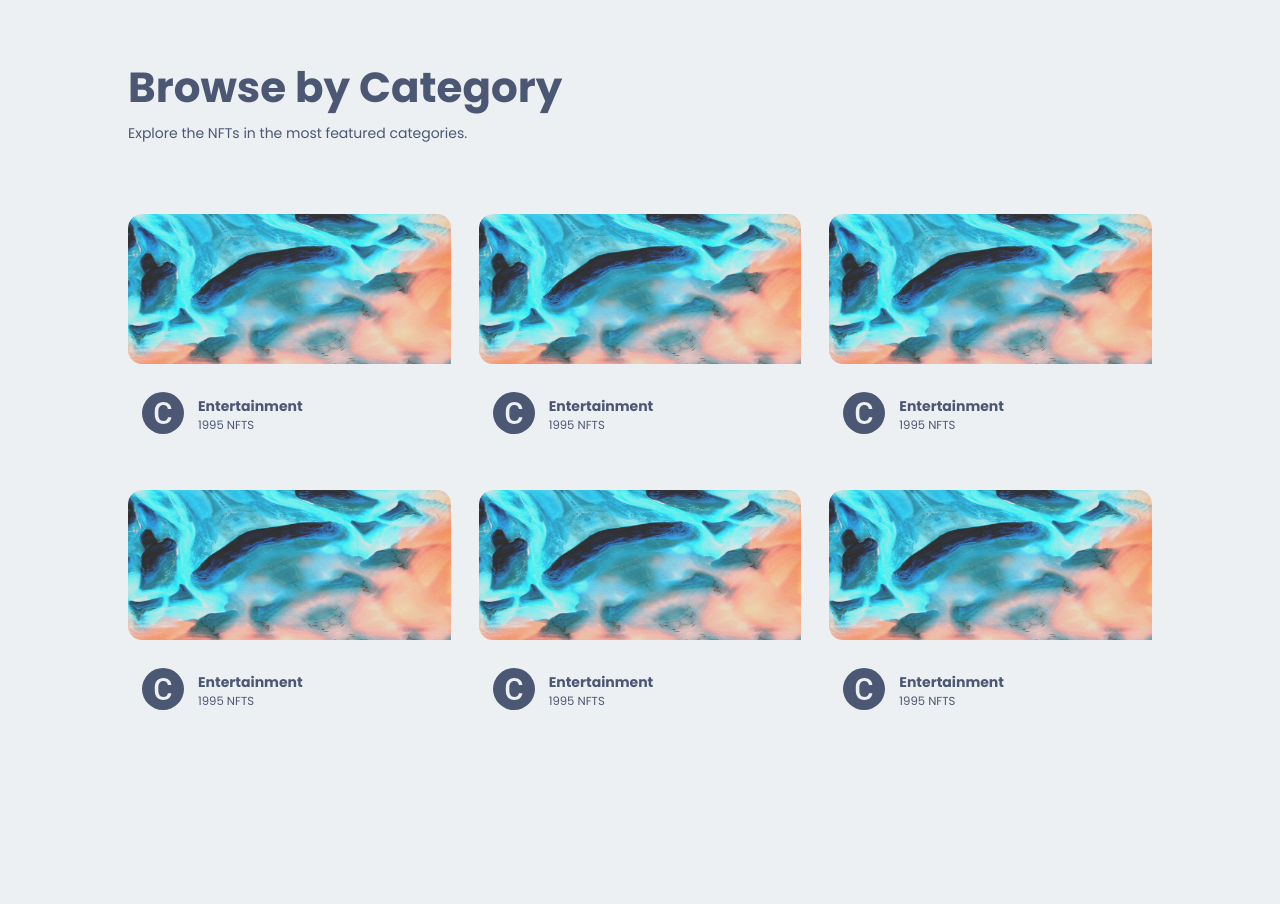
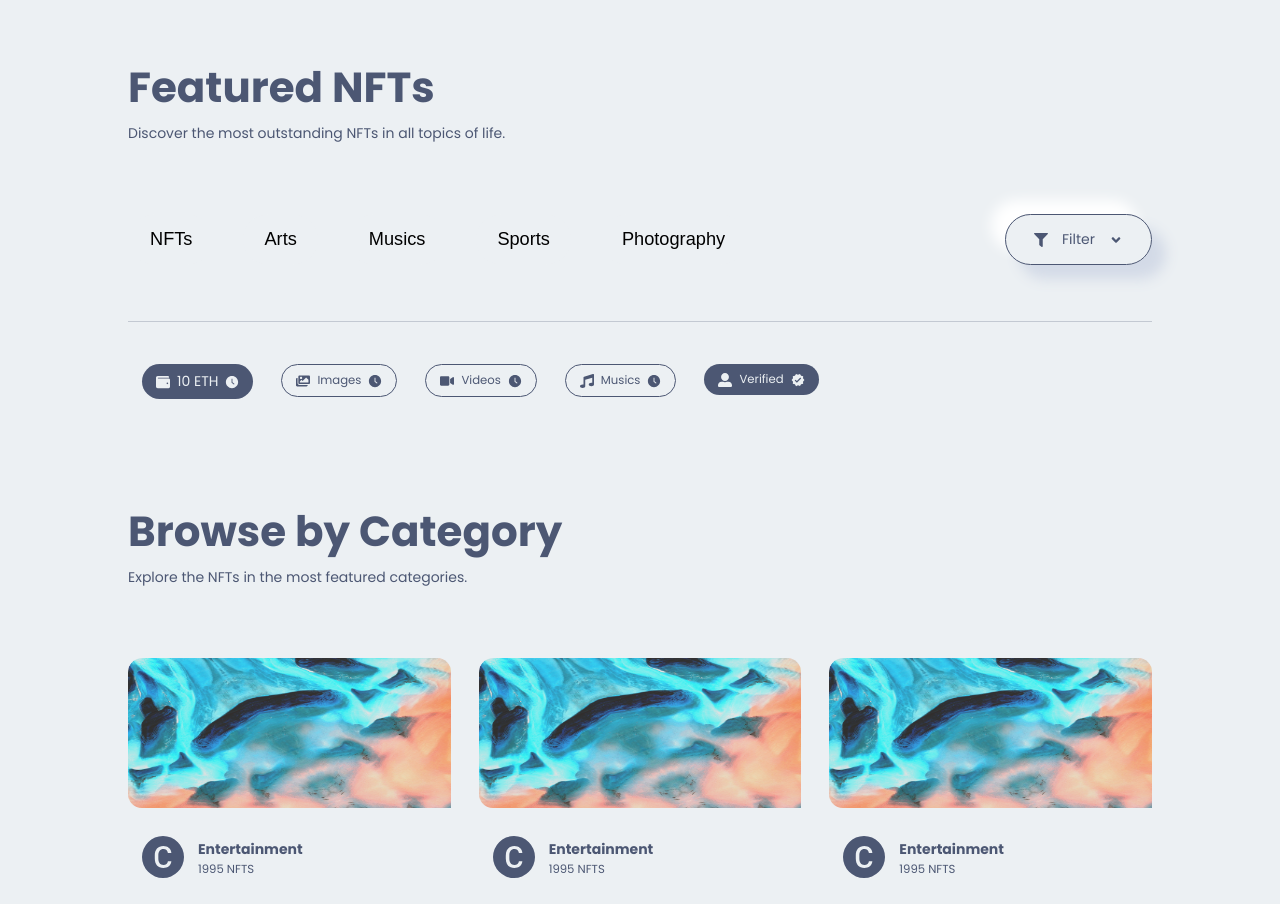
Before and after one commit to Chintanvck/nft-marketplace, a Next.js app: page / in a window 1280 px wide. Shown: the part 2340-3244 px from the top of the page. Built offline with nearby package versions, Linux system fonts and the light colour scheme.

Commit message:
12. Filter structure + CSS ✅

```diff
--- /dev/null
+++ b/src/component/Filter/Filter.jsx
@@ -0,0 +1,115 @@
+import React from 'react'
+import Style from "./Filter.module.css"
+
+import { FaFilter, FaAngleDown, FaAngleUp, FaWallet, FaMusic, FaVideo, FaImages, FaUserAlt } from 'react-icons/fa'
+import { AiFillClockCircle } from 'react-icons/ai'
+import { MdVerified } from 'react-icons/md'
+import { TiTick } from 'react-icons/ti'
+import { useState } from 'react'
+
+const Filter = () => {
+    const [filter, setFilter] = useState(true);
+    const [image, setImage] = useState(true);
+    const [video, setVideo] = useState(true);
+    const [music, setMusic] = useState(true);
+
+    const openFilter = () => {
+        if(!filter){
+            setFilter(true)
+        }
+        else {
+            setFilter(false)
+        }
+    }
+
+    const openImage = () => {
+        if(!image){
+            setImage(true)
+        }
+        else {
+            setImage(false)
+        }
+    }
+
+    const openMusic = () => {
+        if(!music){
+            setMusic(true)
+        }
+        else {
+            setMusic(false)
+        }
+    }
+
+    const openVideo = () => {
+        if(!video){
+            setVideo(true)
+        }
+        else {
+            setVideo(false)
+        }
+    }
+
+  return (
+    <div className={Style.filter}>
+        <div className={Style.filter_box}>
+            <div className={Style.filter_box_left}>
+                <button onClick={()=>{}}>NFTs</button>
+                <button onClick={()=>{}}>Arts</button>
+                <button onClick={()=>{}}>Musics</button>
+                <button onClick={()=>{}}>Sports</button>
+                <button onClick={()=>{}}>Photography</button>
+            </div>
+
+            <div className={Style.filter_box_right}>
+                <div className={Style.filter_box_right_box} onClick={()=> openFilter()}>
+                    <FaFilter />
+                    <span>Filter</span> {filter ? <FaAngleDown /> : <FaAngleUp/>}
+                </div>
+            </div>
+        </div>
+
+        {
+            filter && (
+                <div className={Style.filter_box_items}>
+                    <div className={Style.filter_box_items_box}>
+                        <div className={Style.filter_box_items_box_item}>
+                            <FaWallet/><span>10 ETH</span>
+                            <AiFillClockCircle />
+                        </div>
+                    </div>
+
+                    <div className={Style.filter_box_items_box}>
+                        <div className={Style.filter_box_items_box_item_trans} onClick={()=> openImage()}>
+                            <FaImages /><small>Images</small>
+                            {image ? <AiFillClockCircle/> : <TiTick/>}
+                        </div>
+                    </div>
+
+                    <div className={Style.filter_box_items_box}>
+                        <div className={Style.filter_box_items_box_item_trans} onClick={()=> openVideo()}>
+                            <FaVideo /><small>Videos</small>
+                            {video ? <AiFillClockCircle/> : <TiTick/>}
+                        </div>
+                    </div>
+
+                    <div className={Style.filter_box_items_box}>
+                        <div className={Style.filter_box_items_box_item_trans} onClick={()=> openMusic()}>
+                            <FaMusic /><small>Musics</small>
+                            {music ? <AiFillClockCircle/> : <TiTick/>}
+                        </div>
+                    </div>
+
+                    <div className={Style.filter_box_items_box}>
+                        <div className={Style.filter_box_items_box_item}>
+                            <FaUserAlt /><small>Verified</small>
+                            <MdVerified />
+                        </div>
+                    </div>
+                </div>
+            )
+        }
+    </div>
+  )
+}
+
+export default Filter
--- /dev/null
+++ b/src/component/Filter/Filter.module.css
@@ -0,0 +1,202 @@
+.filter{
+    padding: 4rem 0;
+    width: 100%;
+}
+
+.filter_box{
+    width: 80%;
+    margin: 0 auto;
+
+    display: flex;
+    align-items: center;
+    justify-content: space-between;
+    padding-bottom: 4rem ;
+}
+
+.filter_box_left{
+    display: flex;
+    gap: 2rem;
+}
+
+.filter_box_left button{
+    border: none;
+    outline: none;
+    padding: 1rem 1.5rem;
+    border-radius: 2rem;
+    border:  1px solid var(--main-bg-color);
+    transition: all .3s ease-in;
+    font-size: 1.3rem;
+    cursor: pointer;
+    background-color: var(--main-bg-color);
+}
+.filter_box_left button:hover{
+    border:  1px solid var(--icons-color);
+    color: var(--icons-color);
+    box-shadow: var(--box-shadow);
+}
+
+.filter_box_right_box{
+    border:  1px solid var(--icons-color);
+    padding: 1rem 2rem;
+    border-radius: 2rem;
+    color: var(--icons-color);
+    box-shadow: var(--box-shadow);
+    cursor: pointer;
+    display: flex;
+    align-items: center;
+    gap: 1rem;
+}
+
+.filter_box_items{
+    width: 80%;
+    margin:  0 auto;
+    display: flex;
+    padding: 2rem 0;
+    border-top: 1px solid var(--icons-light-color);
+}
+
+.filter_box_items_box{
+    padding: 1rem;
+}
+
+.filter_box_items_box_item{
+    background-color: var(--icons-color);
+    padding: .5rem 1rem;
+    border-radius: 2rem;
+    color: var(--main-bg-color);
+    cursor: pointer;
+
+    display: flex;
+    align-items: center;
+    gap: .5rem;
+}
+
+.filter_box_items_box_item_trans{
+    border: 1px solid var(--icons-color);
+    color: var(--icons-color);
+    padding: .5rem 1rem;
+    border-radius: 2rem;
+    cursor: pointer;
+
+    display: flex;
+    align-items: center;
+    gap: .5rem;
+}
+
+@media screen and (min-device-width: 320px) and (max-device-width: 375px) {
+    .filter_box{
+        width: 90%;
+        display: grid;
+        gap: 4rem;
+    }
+    .filter_box_left{
+        display: grid;
+        grid-template-columns: repeat(3, 1fr);
+        gap: .5rem;
+    }
+
+    .filter_box_left button{
+        padding: .2rem;
+    }
+
+    .filter_box_items{
+        width: 90%;
+        display: grid;
+        grid-template-columns: repeat(2, 1fr);
+    }
+
+    .filter_box_right_box{
+        display: flex;
+        align-items: center;
+        justify-content: center;
+        gap: 4rem;
+        padding-inline: 2rem ;
+    }
+
+    .filter_box_items_box_item{
+        justify-content: space-between;
+    }
+
+    .filter_box_items_box_item_trans{
+        justify-content: space-between;
+    }
+
+}
+
+@media screen and (min-device-width: 377px) and (max-device-width: 425px) {
+    .filter_box{
+        display: grid;
+        gap: 4rem;
+        width: 90%;
+    }
+    .filter_box_left{
+        display: grid;
+        grid-template-columns: repeat(3, 1fr);
+    }
+
+    .filter_box_left button{
+        padding: 1rem;
+    }
+
+    .filter_box_items{
+        display: grid;
+        width: 90%;
+        grid-template-columns: repeat(2, 1fr);
+    }
+
+    .filter_box_right_box{
+        display: flex;
+        align-items: center;
+        justify-content: center;
+        gap: 4rem;
+        padding-inline: 2rem ;
+    }
+
+    .filter_box_items_box_item{
+        justify-content: space-between;
+    }
+
+    .filter_box_items_box_item_trans{
+        justify-content: space-between;
+    }
+
+}
+
+@media screen and (min-device-width: 427px) and (max-device-width: 786px) {
+    .filter_box{
+        display: grid;
+        gap: 4rem;
+        width: 90%;
+    }
+    .filter_box_left{
+        display: grid;
+        grid-template-columns: repeat(3, 1fr);
+    }
+
+    .filter_box_left button{
+        padding: 1rem;
+    }
+
+    .filter_box_items{
+        display: grid;
+        width: 90%;
+        grid-template-columns: repeat(2, 1fr);
+    }
+
+    .filter_box_right_box{
+        display: flex;
+        align-items: center;
+        justify-content: center;
+        gap: 4rem;
+        padding-inline: 2rem ;
+    }
+
+    .filter_box_items_box_item{
+        justify-content: space-between;
+    }
+
+    .filter_box_items_box_item_trans{
+        justify-content: space-between;
+    }
+
+}
--- a/src/component/componentsindex.js
+++ b/src/component/componentsindex.js
@@ -7,5 +7,6 @@
 import Subscribe from "./Subscribe/Subscribe";
 import Title from "./Title/Title";
 import Category from "./Category/Category";
+import Filter from "./Filter/Filter";
 
-export {Button, Footer, NavBar, HeroSection, Service, BigNFTSlider, Subscribe, Title, Category} ;
+export {Button, Footer, NavBar, HeroSection, Service, BigNFTSlider, Subscribe, Title, Category, Filter} ;
--- a/src/pages/index.js
+++ b/src/pages/index.js
@@ -1,6 +1,6 @@
 import React from "react";
 import Style from "../style/index.module.css"
-import { BigNFTSlider, Category, HeroSection, Service, Subscribe, Title } from "@/component/componentsindex";
+import { BigNFTSlider, Category, Filter, HeroSection, Service, Subscribe, Title } from "@/component/componentsindex";
 
 const Home = () => {
   return (
@@ -8,6 +8,8 @@
       <HeroSection/>
       <Service/>
       <BigNFTSlider/>
+      <Title heading="Featured NFTs" paragraph="Discover the most outstanding NFTs in all topics of life."/>
+      <Filter/>
       <Title heading="Browse by Category" paragraph="Explore the NFTs in the most featured categories."/>
       <Category/>
       <Subscribe/>
```
